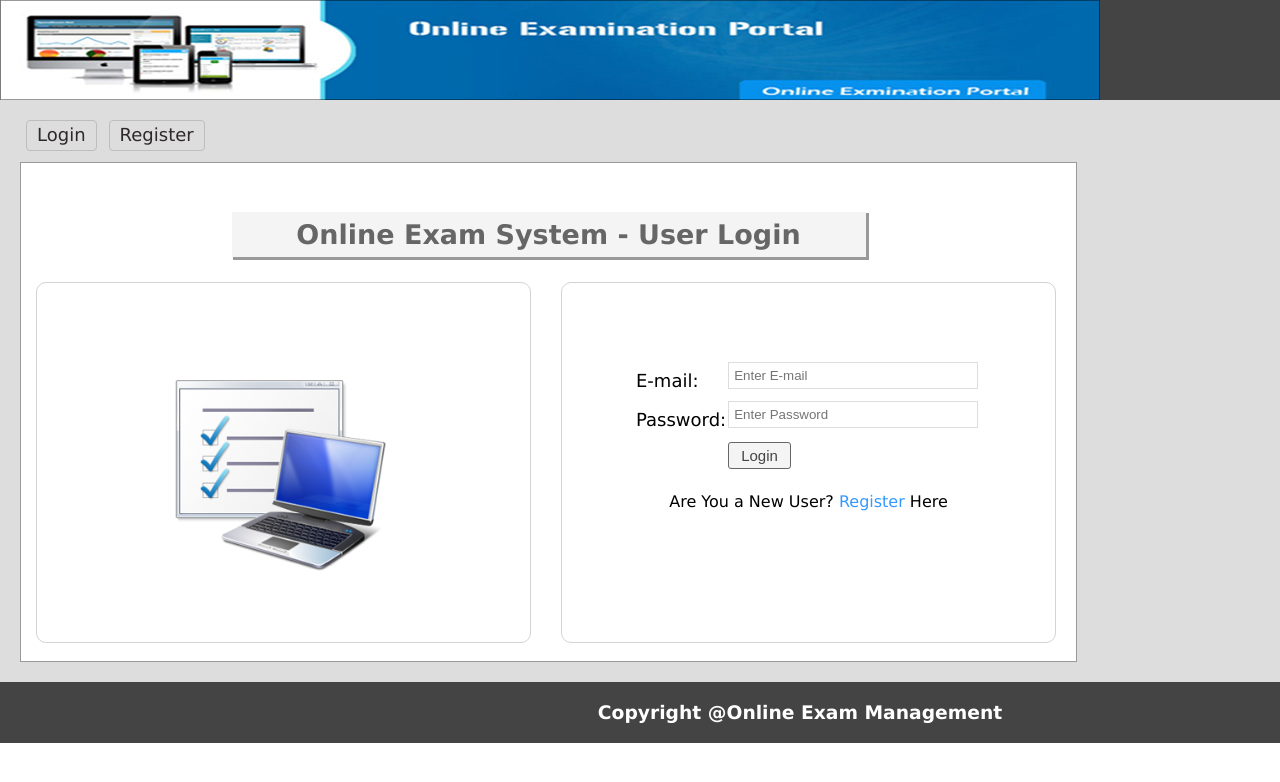
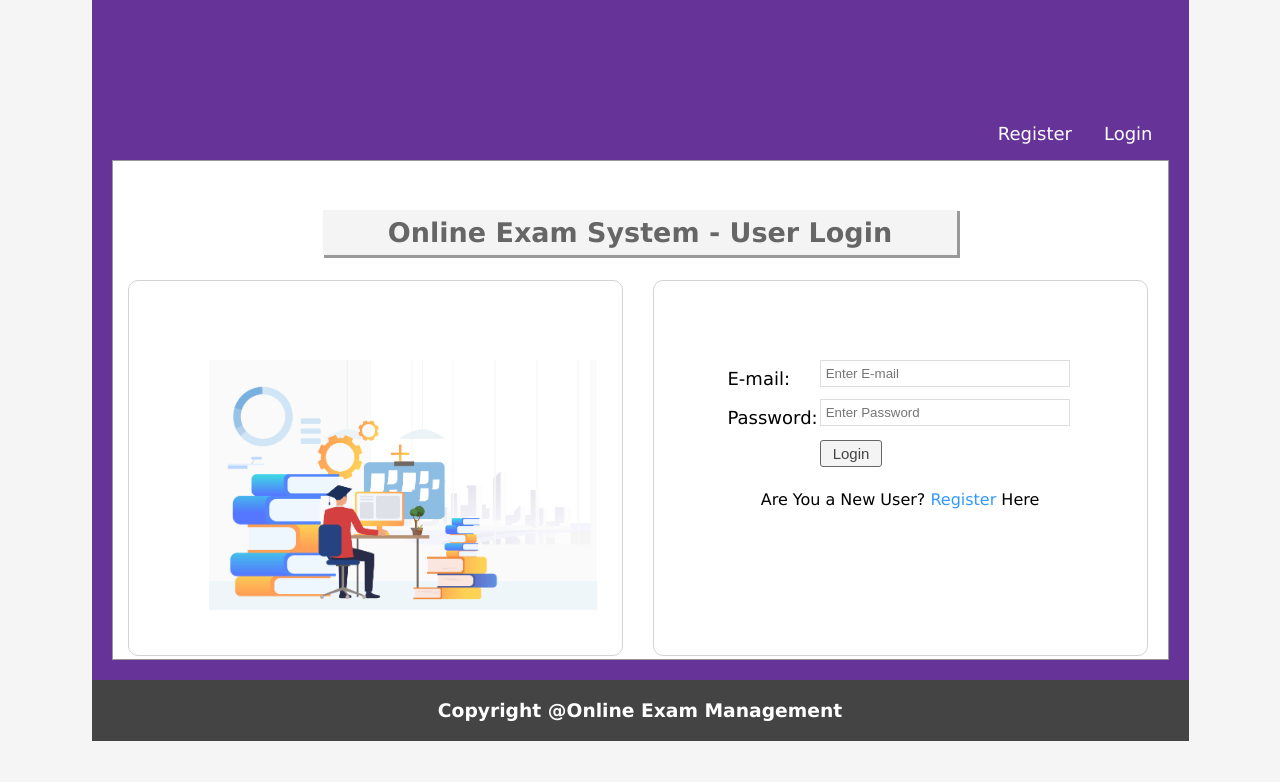
Before and after one commit to Hari2316/Online-Exam-Management-System, a PHP site: page / in a window 1280 px wide; the page is wider, and only the part inside the window is pictured. Shown: the top 782 px of that part. Run offline with PHP 8.4, Linux system fonts and the light colour scheme.

Commit message:
did lot of changes in front end

```diff
--- a/css/main.css
+++ b/css/main.css
@@ -5,20 +5,20 @@
  }
 
  body {
-     font-family: verdana
+     font-family: verdana;
+     background: whitesmoke;
  }
  /* the gap in the pages(the reason why it will not cover full page width) */
 
  .phpcoding {
-     width: 1600px;
+     width: max-content;
      margin: 0 auto;
-     background: #ddd
+     background: rebeccapurple;
  }
  /* first heder image in opening page */
 
  .headeroption {
-     background: #444 url("../img/online-banner.jpg") no-repeat scroll 0 0;
-     border-bottom: 0 solid #444444;
+     border-bottom: 0 solid #444;
      height: 100px;
  }
 
@@ -122,13 +122,13 @@
 
  .menu ul li {
      display: block;
-     float: left;
+     float: right;
  }
 
  .menu ul li a {
-     border: 1px solid #bdbdbd;
+     border: none;
      border-radius: 4px;
-     color: rgb(46, 41, 41);
+     color: white;
      display: block;
      margin: 0px 6px 4px;
      padding: 3px 10px 5px;
@@ -137,24 +137,23 @@
  /* the hover effect making it unclear button */
 
  .menu ul li a:hover {
-     border: 1px solid rgb(153, 39, 39);
-     ;
-     color: rgb(146, 145, 70);
+     border: none;
+     opacity: 0.6;
  }
 
  .segment {
      border: 1px solid #d3d3d3;
      border-radius: 10px;
      float: left;
-     min-height: 335px;
+     min-height: 350px;
      padding: 12px;
      width: 469px;
  }
 
  .segment img {
-     height: 214px;
-     margin-left: 125px;
-     padding-top: 71px;
+     height: 250px;
+     margin-left: 68px;
+     padding-top: 67px;
  }
 
  .segment h2 {
--- a/exam.php
+++ b/exam.php
@@ -12,7 +12,7 @@ Session::checkSession();
 
 	<div class="segment" style="margin-right:30px;">
 
-		<img src="img/online_exam.png"/>
+		<img src="img/1.jpg"/>
 
 	</div>
 	<div class="segment">
--- a/inc/header.php
+++ b/inc/header.php
@@ -72,7 +72,7 @@ if(isset($_GET['action']) && $_GET['action'] == 'logout'){
             $login = Session::get("login");
             if($login == true){
             ?>
-            <span style="float: right; color: #888">
+            <span style="float: left; color: white">
                 Welcome <strong><?php echo Session::get("username"); ?></strong>
             </span>
             <?php } ?>
--- a/inc/header1.php
+++ b/inc/header1.php
@@ -70,7 +70,7 @@ if(isset($_GET['action']) && $_GET['action'] == 'logout'){
             $login = Session::get("login");
             if($login == true){
             ?>
-            <span style="float: right; color: #888">
+            <span style="float: left; color: white">
                 Welcome <strong><?php echo Session::get("username"); ?></strong>
             </span>
             <?php } ?>
--- a/index.php
+++ b/index.php
@@ -7,7 +7,7 @@
 <div class="main">
 <h1>Online Exam System - User Login</h1>
 	<div class="segment" style="margin-right:30px;">
-		<img src="img/test.png"/>
+		<img src="img/123.jpg"/>
 	</div>
 	<div class="segment">
 	<form action="" method="post">
--- a/register.php
+++ b/register.php
@@ -2,7 +2,7 @@
 <div class="main">
 <h1>Online Exam System - User Registration</h1>
 	<div class="segment" style="margin-right:30px;">
-		<img src="img/regi.png"/>
+		<img src="img/4.jpg"/>
 	</div>
 	<div class="segment">
 	<form action="" method="post">
```
Also changed, not shown: 1 other file.
